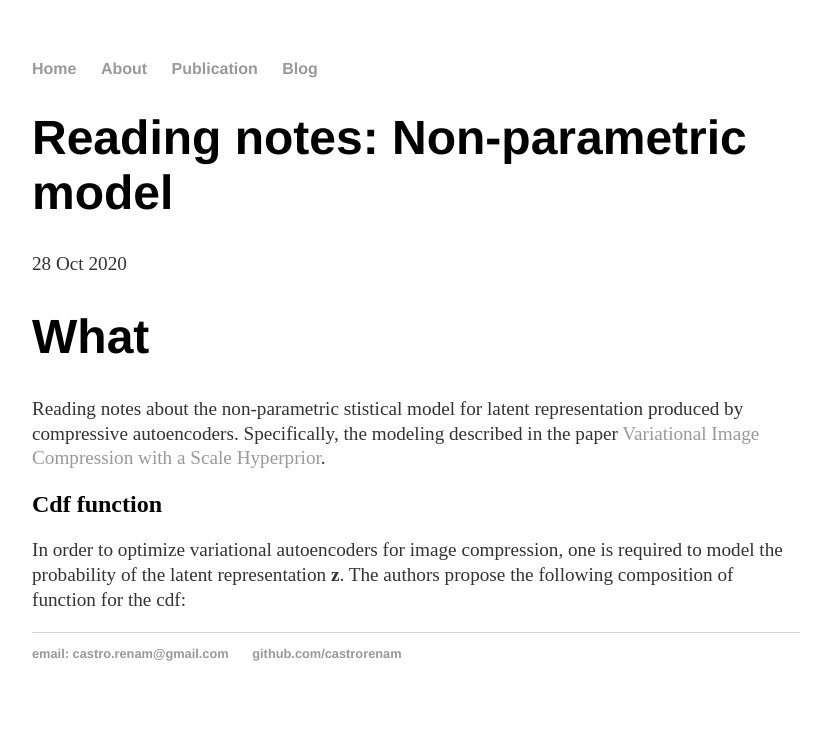
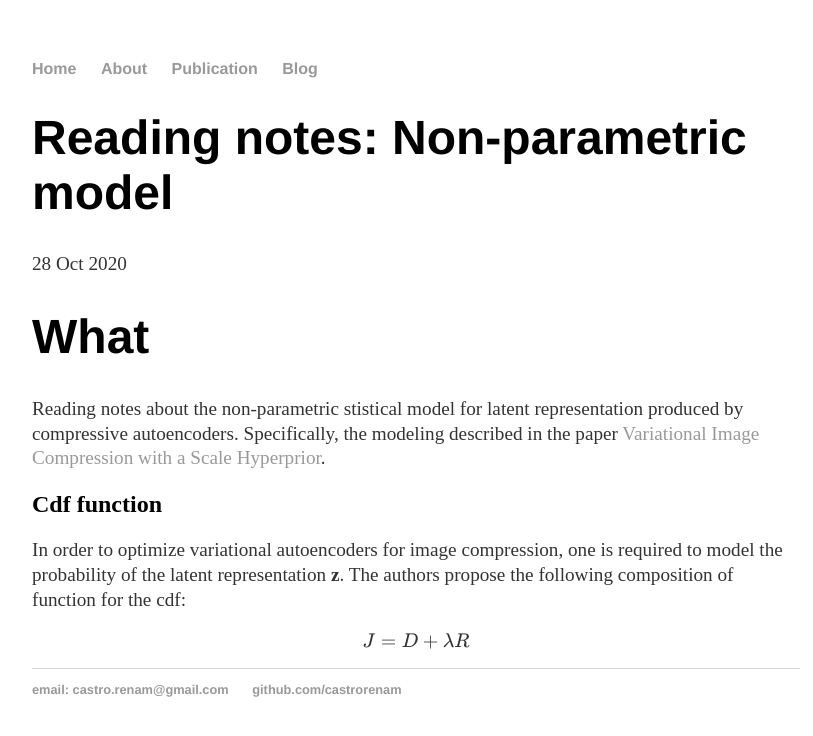
Before and after one commit to castrorenam/castrorenam.github.io, a Jekyll site: the page built from _posts/2020-11-13-non-parametric-model.md, in a window 1280 px wide. Shown: the top 736 px of the page, without its empty margins (224-1037 px from the left). Built offline with Jekyll 4.4.1, drawn with Linux system fonts in a browser that asks for light colours; formulas are drawn with MathJax 3.

Commit message:
Updates to post about non-parametric model

```diff
--- a/_layouts/post.html
+++ b/_layouts/post.html
@@ -1,6 +1,10 @@
 ---
 layout: default
 ---
+
+<script type="text/javascript"
+        src="https://cdnjs.cloudflare.com/ajax/libs/mathjax/2.7.0/MathJax.js?config=TeX-AMS_CHTML"></script>
+
 <h1>{{ page.title }}</h1>
 <p class="meta">{{ page.date | date_to_string }}</p>
 
--- a/_posts/2020-11-13-non-parametric-model.md
+++ b/_posts/2020-11-13-non-parametric-model.md
@@ -15,3 +15,7 @@
 
 In order to optimize variational autoencoders for image compression, one is required to model the probability of the latent representation
 **z**. The authors propose the following composition of function for the cdf:
+
+\begin{equation}
+    J = D + \lambda R
+\end{equation}
```
